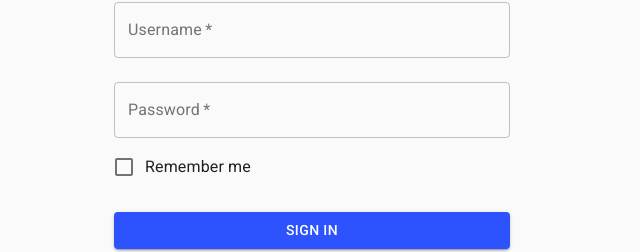
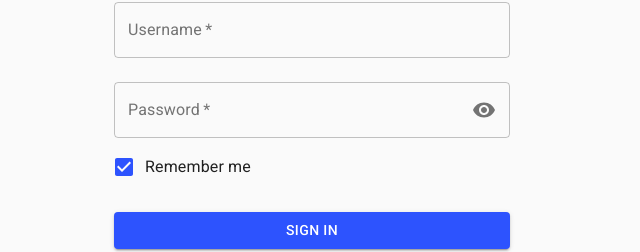
Before and after one commit to denisstasyev/E-Gifts, a React (Create React App) app in the folder frontend/: page /account/signin in a window 1280 px wide. Shown: the part 174-426 px from the top of the page, without its empty margins (328-968 px from the left). Built offline with nearby package versions, Linux system fonts and the light colour scheme.

Commit message:
Add axios

```diff
--- a/frontend/package.json
+++ b/frontend/package.json
@@ -6,6 +6,7 @@
   "dependencies": {
     "@material-ui/core": "^4.4.3",
     "@material-ui/icons": "^4.4.3",
+    "axios": "^0.19.0",
     "react": "^16.9.0",
     "react-dom": "^16.9.0",
     "react-redux": "^7.1.1",
--- a/frontend/src/components/SignIn.js
+++ b/frontend/src/components/SignIn.js
@@ -13,6 +13,13 @@ import LockOutlinedIcon from "@material-ui/icons/LockOutlined";
 import Typography from "@material-ui/core/Typography";
 import { makeStyles } from "@material-ui/core/styles";
 import Container from "@material-ui/core/Container";
+
+import InputAdornment from "@material-ui/core/InputAdornment";
+import IconButton from "@material-ui/core/IconButton";
+import Visibility from "@material-ui/icons/Visibility";
+import VisibilityOff from "@material-ui/icons/VisibilityOff";
+
+import axios from "axios";
 
 const useStyles = makeStyles(theme => ({
   paper: {
@@ -37,6 +44,48 @@ const useStyles = makeStyles(theme => ({
 
 export default function SignIn() {
   const classes = useStyles();
+  const [values, setValues] = React.useState({
+    username: "",
+    password: "",
+    rememberMe: true,
+    showPassword: false
+  });
+
+  const handleChange = prop => event => {
+    setValues({ ...values, [prop]: event.target.value });
+  };
+
+  const handleClickShowPassword = () => {
+    setValues({ ...values, showPassword: !values.showPassword });
+  };
+
+  const handleMouseDownPassword = event => {
+    event.preventDefault();
+  };
+
+  const handleCheck = prop => event => {
+    setValues({ ...values, [prop]: event.target.checked });
+  };
+
+  const handleSubmit = event => {
+    event.preventDefault();
+    console.log(values);
+    axios
+      .post(
+        `http://localhost:5000/login?login=${values.username}&password=${values.password}`
+      )
+      .then(function(response) {
+        // handle success
+        console.log(response);
+      })
+      .catch(function(error) {
+        // handle error
+        console.log(error);
+      })
+      .finally(function() {
+        // always executed
+      });
+  };
 
   return (
     <Container component="main" maxWidth="xs">
@@ -54,10 +103,10 @@ export default function SignIn() {
             margin="normal"
             required
             fullWidth
-            // id="username"
             label="Username"
-            // name="username"
-            autoComplete="username"
+            value={values.username}
+            onChange={handleChange("username")}
+            // autoComplete="username"
             // autoFocus
           />
           <TextField
@@ -65,14 +114,35 @@ export default function SignIn() {
             margin="normal"
             required
             fullWidth
-            // name="password"
             label="Password"
-            type="password"
-            // id="password"
-            autoComplete="current-password"
+            type={values.showPassword ? "text" : "password"}
+            value={values.password}
+            onChange={handleChange("password")}
+            // autoComplete="current-password"
+            InputProps={{
+              endAdornment: (
+                <InputAdornment position="end">
+                  <IconButton
+                    edge="end"
+                    aria-label="toggle password visibility"
+                    onClick={handleClickShowPassword}
+                    onMouseDown={handleMouseDownPassword}
+                  >
+                    {values.showPassword ? <VisibilityOff /> : <Visibility />}
+                  </IconButton>
+                </InputAdornment>
+              )
+            }}
           />
           <FormControlLabel
-            control={<Checkbox value="remember" color="primary" />}
+            control={
+              <Checkbox
+                checked={values.rememberMe}
+                onChange={handleCheck("rememberMe")}
+                value="remember me"
+                color="primary"
+              />
+            }
             label="Remember me"
           />
           <Button
@@ -81,6 +151,7 @@ export default function SignIn() {
             variant="contained"
             color="primary"
             className={classes.submit}
+            onClick={handleSubmit}
           >
             Sign In
           </Button>
```
Also changed, not shown: 1 other file (tests, documents, lock files or other folders).
